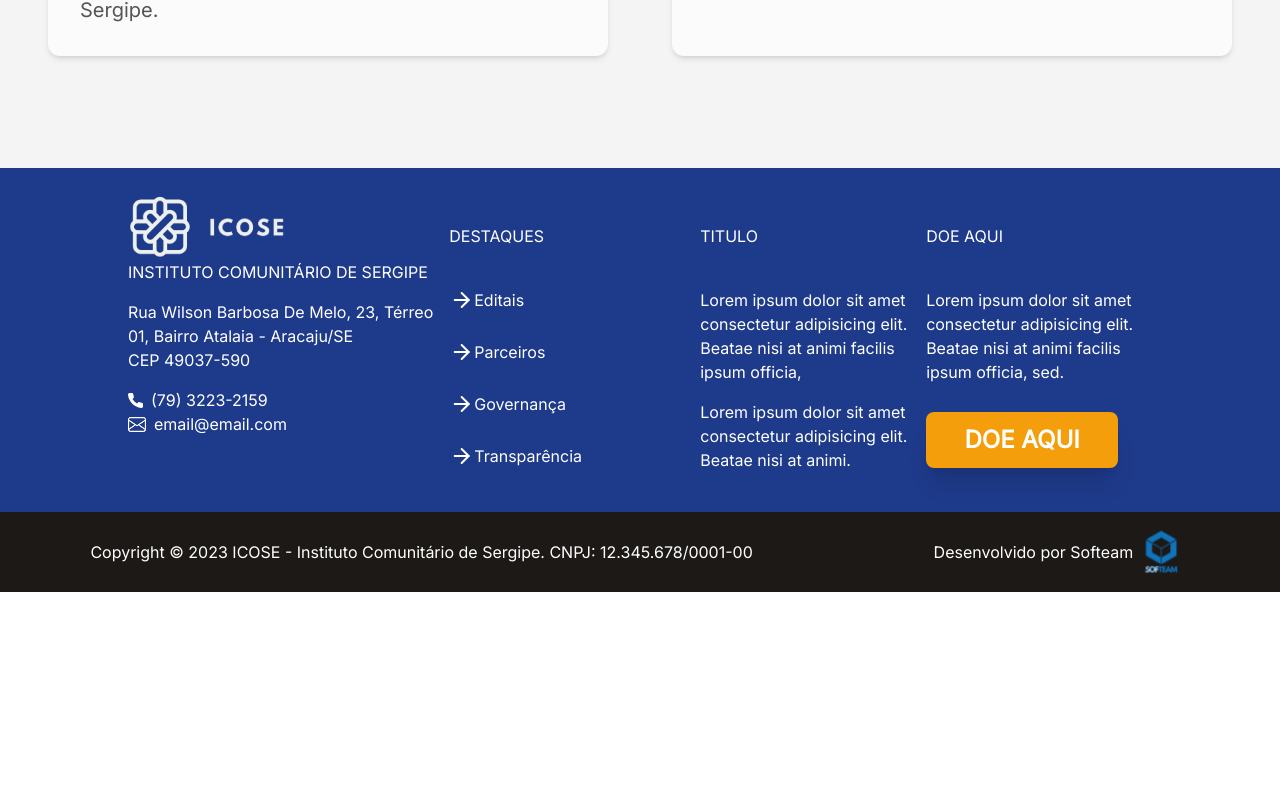
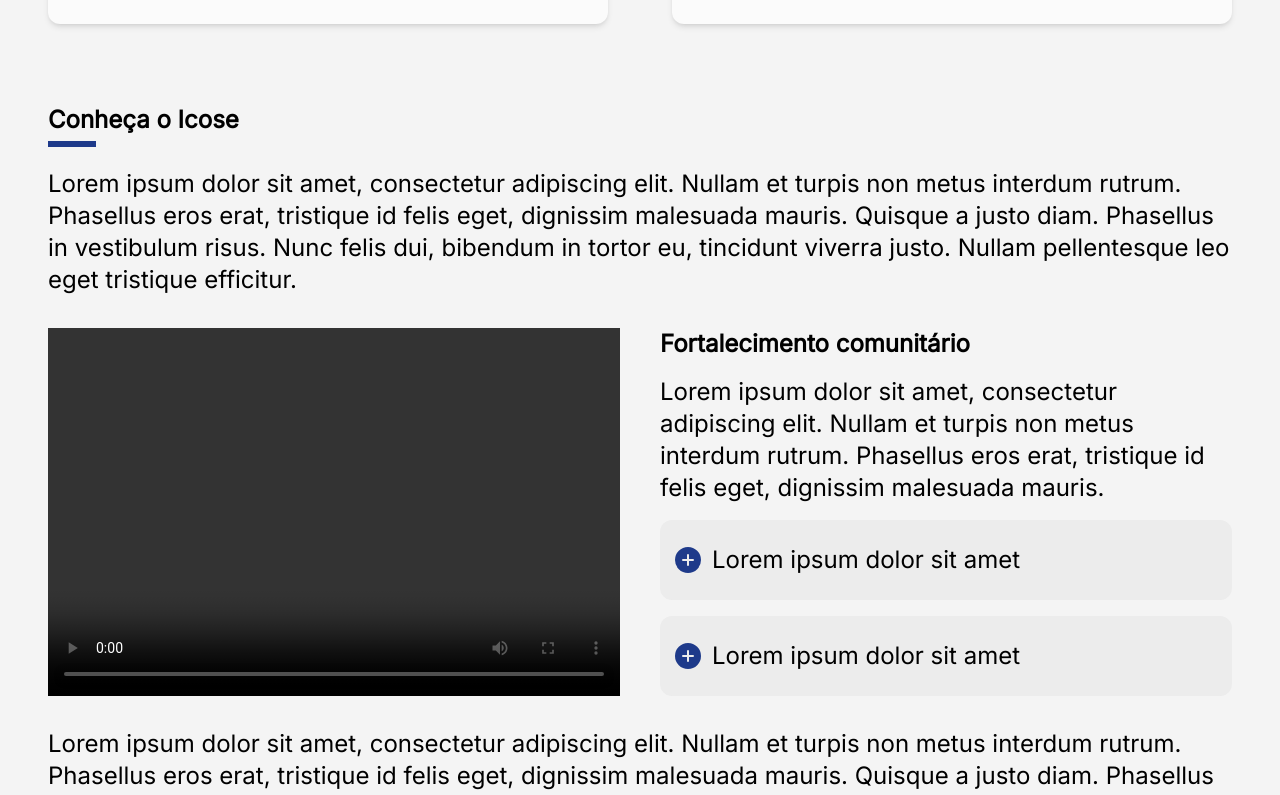
Before and after one commit to softeam-org/icose-web, a React (Vite) app: page / in a window 1280 px wide. Shown: the part 1212-2007 px from the top of the page. Before the commit the page ends 1804 px from the top, so only its background shows below. Built offline with nearby package versions, Linux system fonts and the light colour scheme.

Commit message:
Cria a aba "Conheça o Icose"

```diff
--- a/src/Pages/Inicio.jsx
+++ b/src/Pages/Inicio.jsx
@@ -1,18 +1,20 @@
-import { Target } from "@phosphor-icons/react";
-import { Heart } from "@phosphor-icons/react";
+import { Target, Heart } from "@phosphor-icons/react";
 import Card from "@/components/Inicio/Card"
+import PlusButton from "@/components/Inicio/PlusButton";
+import Title from "@/components/Title"
 import map from "@/assets/map.svg"
 
 function Home() {
   return (
-    <div className="flex-1 bg-background-section">
+    <div className="flex-1">
       <img
         className="object-cover w-[640px] h-[320px] sm:w-[1024px] sm:h-[512px] lg:w-[1280px] lg:h-[640px] xl:w-full xl:h-[50rem]"
         src={map}
         alt="Mapa de Sergipe"
       />
-      <div className="mx-auto max-w-[110rem] px-12">
-        <div className="flex gap-10 xl:gap-16 my-12 xl:my-28 flex-col min-[800px]:flex-row">
+      <div className="bg-background-section">
+        <div className="flex flex-col gap-10 xl:gap-20 py-10 xl:py-20 mx-auto max-w-[110rem] px-12">
+          <div className="flex gap-8 flex-col xl:gap-16 min-[800px]:flex-row">
             <Card
               icon={<Target size={32} />}
               title={"NOSSA MISSÃO"}
@@ -24,6 +26,28 @@ function Home() {
               text={"Ética, solidariedade, inovação, transparência e comprometimento"}
             />
           </div>
+
+          <div className="flex flex-col gap-6 xl:gap-8">
+            <Title
+              color="standard-blue"
+              content="Conheça o Icose"
+            />
+            <p className="font-medium text-2xl">Lorem ipsum dolor sit amet, consectetur adipiscing elit. Nullam et turpis non metus interdum rutrum. Phasellus eros erat, tristique id felis eget, dignissim malesuada mauris. Quisque a justo diam. Phasellus in vestibulum risus. Nunc felis dui, bibendum in tortor eu, tincidunt viverra justo. Nullam pellentesque leo eget tristique efficitur.</p>
+            <div className="flex flex-col xl:flex-row gap-8 xl:gap-10">
+              <video className="flex-1" width="" height="" controls></video>
+              <div className="flex-1 flex flex-col gap-4 text-2xl">
+                <h4 className="font-bold">Fortalecimento comunitário</h4>
+                <p>Lorem ipsum dolor sit amet, consectetur adipiscing elit. Nullam et turpis non metus interdum rutrum. Phasellus eros erat, tristique id felis eget, dignissim malesuada mauris. </p>
+                <div className="flex flex-col gap-4">
+                  <PlusButton />
+                  <PlusButton />
+                </div>
+              </div>
+            </div>
+            <p className="font-medium text-2xl">Lorem ipsum dolor sit amet, consectetur adipiscing elit. Nullam et turpis non metus interdum rutrum. Phasellus eros erat, tristique id felis eget, dignissim malesuada mauris. Quisque a justo diam. Phasellus in vestibulum risus. Nunc felis dui, bibendum in tortor eu, tincidunt viverra justo. Nullam pellentesque leo eget tristique efficitur.</p>
+            <p className="font-medium text-2xl">Lorem ipsum dolor sit amet, consectetur adipiscing elit. Nullam et turpis non metus interdum rutrum. Phasellus eros erat, tristique id felis eget, dignissim malesuada mauris. Quisque a justo diam. Phasellus in vestibulum risus. Nunc felis dui, bibendum in tortor eu, tincidunt viverra justo. Nullam pellentesque leo eget tristique efficitur.</p>
+          </div>
+        </div>
       </div>
     </div>
   );
```
Lines whose indentation alone changed are shown as unchanged.
